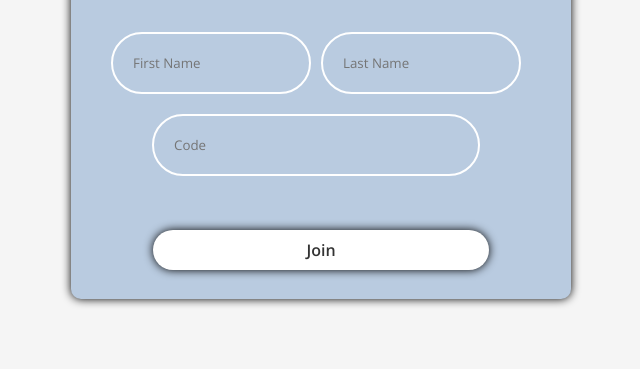
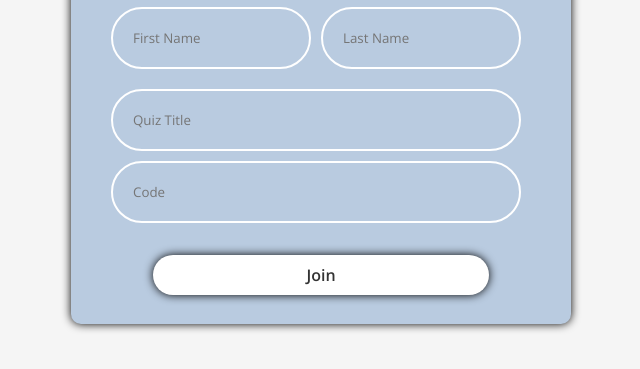
Before and after one commit to Rizwan-Khan434/Pollaris, a plain HTML site: page Authentication/Student/join.html in a window 1280 px wide. Shown: the part 301-670 px from the top of the page, without its empty margins (319-959 px from the left). Drawn offline with nearby package versions, Linux system fonts and the light colour scheme.

Commit message:
Added title field

```diff
--- a/Authentication/Student/join.css
+++ b/Authentication/Student/join.css
@@ -25,9 +25,11 @@ body {
 .stud-names {
     display: flex;
 }
+
+
 .student {
     width: 500px;
-    height: 400px;
+    height: 450px;
     background: rgb(185, 203, 224);
     color: #001;
     border:none;
@@ -64,7 +66,7 @@ body {
     padding-right: 10px;
 }
 .quiz-code input {
-    width: 80%;
+    width: 100%;
     height: 100%;
     background: transparent;
     outline: none;
--- a/Authentication/Student/join.html
+++ b/Authentication/Student/join.html
@@ -28,9 +28,17 @@
                     <input type="text" id="lname" name="lname" placeholder="Last Name" required>
                 </div>
             </div>
-            <div class="quiz-code">
-                <input type="number" id="code" name="code" min="00000" max="99999"required placeholder="Code"/>
-            </div>  <br><br>
+            <div class = "stud-id">
+              <div class="quiz-code">
+                <input type="text" id="title" name="title" min="00000" max="99999"required placeholder="Quiz Title"/>
+            </div>
+              <div class="quiz-code">
+                  <input type="number" id="code" name="code" min="00000" max="99999"required placeholder="Code"/>
+              </div>
+            </div>
+
+            <br>
+
             <button type = "submit" class="button">Join</button>
         </form>
     </div>
```
